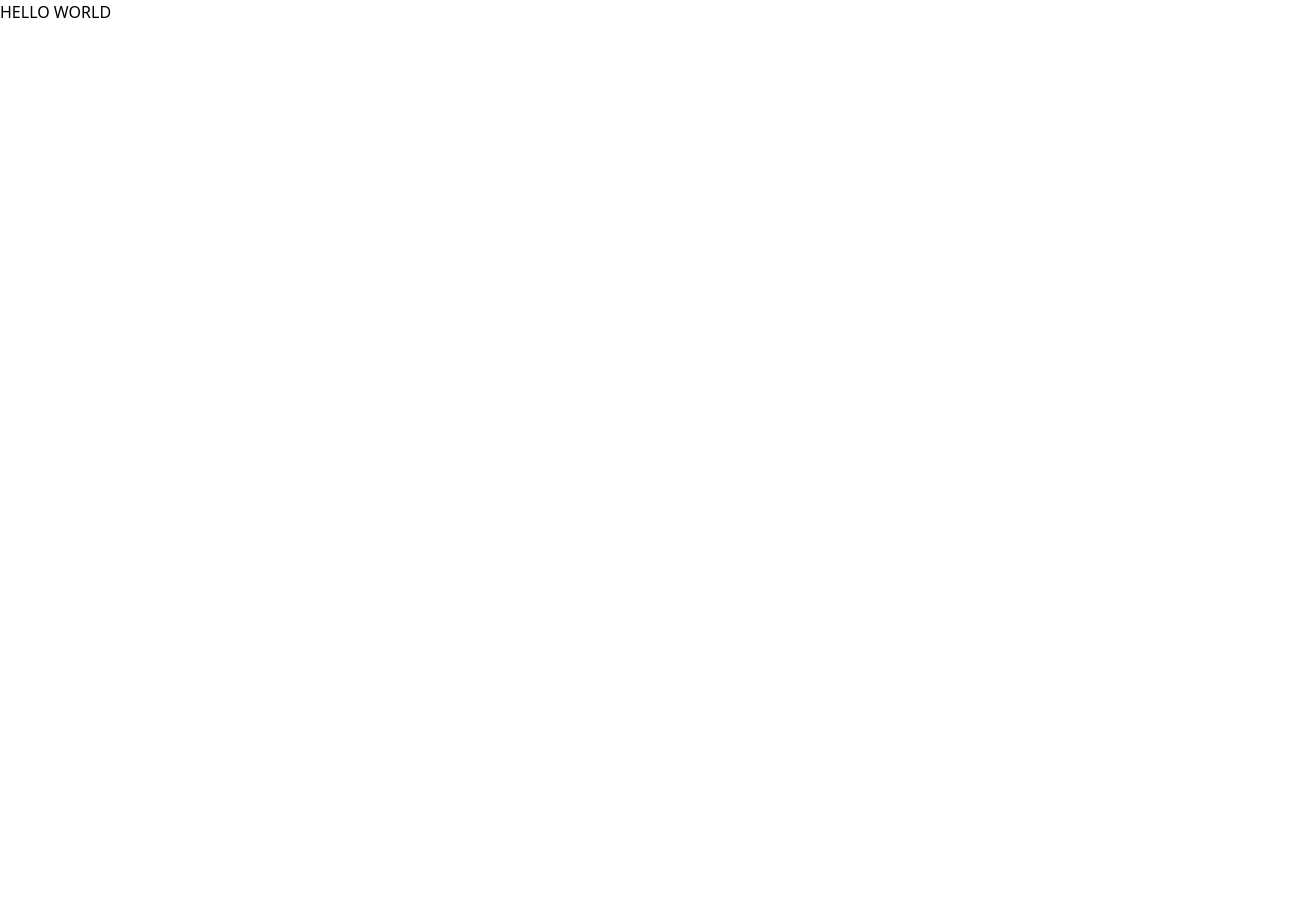
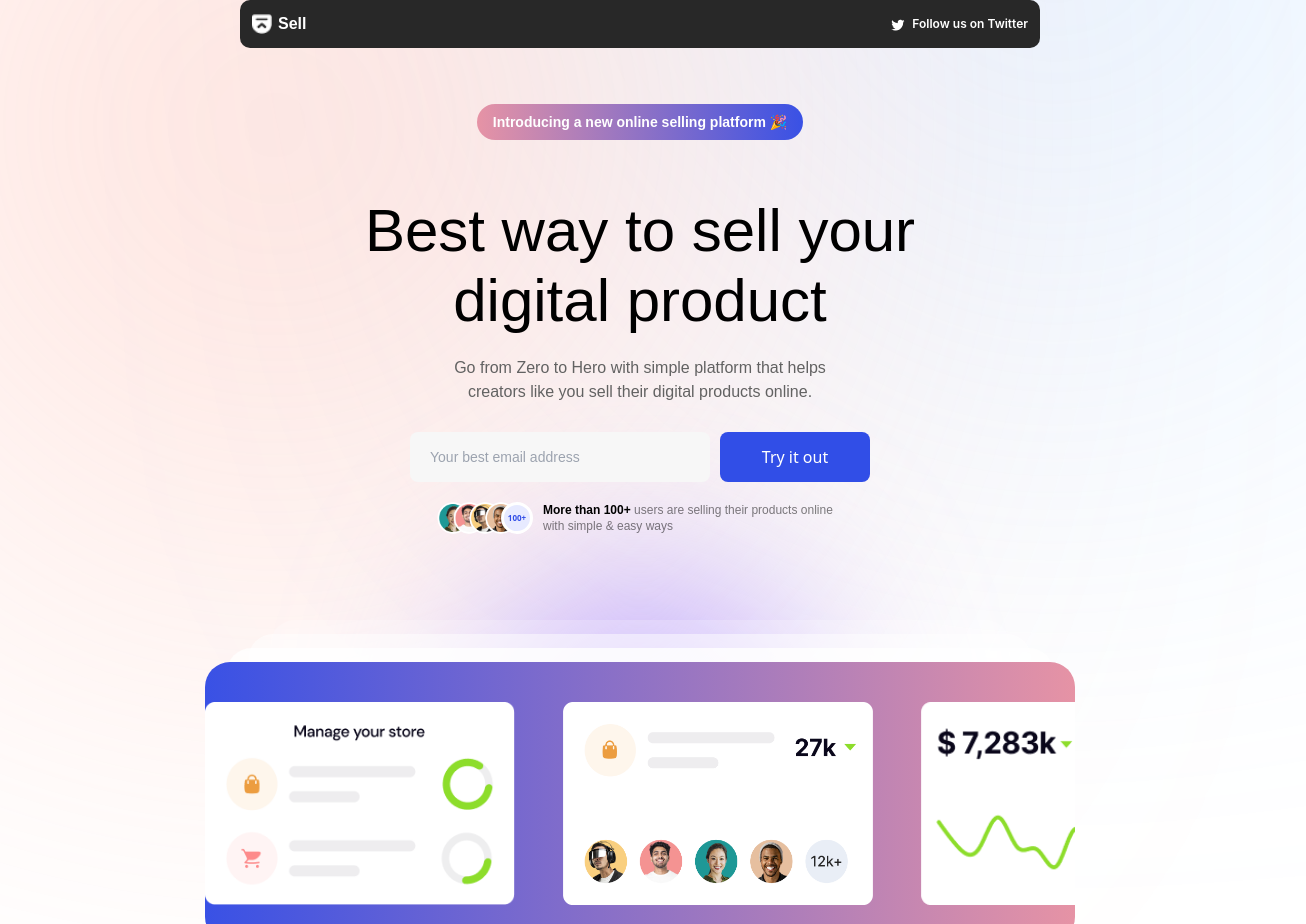
Before and after one commit to AlexDDevv/hackathon-spikes, a React (Vite) app: page / in a window 1280 px wide. Shown: the top 924 px of the page, 1306 px wide, since content can reach past the window. Before the commit the page ends 800 px from the top, so only its background shows below. Built offline with nearby package versions, Linux system fonts and the light colour scheme.

Commit message:
Create App and call others components

```diff
--- a/src/App.tsx
+++ b/src/App.tsx
@@ -1,6 +1,89 @@
+import Header from "./components/Header"
+import Form from "./components/ui/Form"
+import AvatarCircles from "./components/ui/AvatarCircle"
+import Slider from "./components/ui/slider/Slider"
+import data from "./data/data.json"
+import Features from "./components/ui/Features"
+import arrow from "./assets/img/arrow.png"
+import Card from "./components/ui/Card"
+import Footer from "./components/Footer"
+
 function App() {
+    const avatarUrls = [
+        "/img/avatars/avatar1.png",
+        "/img/avatars/avatar2.png",
+        "/img/avatars/avatar3.png",
+        "/img/avatars/avatar4.png"
+    ]
+
     return (
-        <div>HELLO WORLD</div>
+        <>
+            <div className="bg-grid">
+                <Header />
+                <main className="mb-14">
+                    <section className="flex flex-col items-center text-center mb-32">
+                        <button className="font-bodyFont font-bold text-sm rounded-full py-2 px-4 bg-gradient-to-l from-[#3951E5] to-[#E693A5] text-white mb-14">Introducing a new online selling platform 🎉</button>
+                        <div className="max-w-[700px] my-0 mx-auto mb-7">
+                            <h1 className="font-titleFont text-6xl leading-[70px] mb-5">Best way to sell your digital product</h1>
+                            <p className="font-bodyFont font-medium text-[#626262] max-w-[400px] my-0 mx-auto">Go from Zero to Hero with simple platform that helps creators like you sell their digital products online.</p>
+                        </div>
+                        <Form
+                            content={"Try it out"}
+                        />
+                        <div className="flex items-center gap-[10px]">
+                            <AvatarCircles
+                                avatarUrls={avatarUrls}
+                                numPeople={100}
+                            />
+                            <p className="max-w-[300px] my-0 mx-auto text-left text-black/50 font-bodyFont font-medium text-xs"><span className="text-black font-bold">More than 100+</span> users are selling their products online with simple & easy ways</p>
+                        </div>
+                        <div className="bg-[#92C4FE] w-[450px] h-[450px] rounded-full absolute right-0 top-[-300px] blur-[300px] -z-[500]"></div>
+                        <div className="bg-[#FEA492] w-[550px] h-[550px] rounded-full absolute -z-[500] left-0 top-[-150px] blur-[300px]"></div>
+                    </section>
+                    <section className="w-[68%] my-0 mx-auto relative">
+                        <Slider />
+                        <div className="absolute top-[45%] left-1/2 transform -translate-x-1/2 -translate-y-1/2 h-full w-[95%] rounded-[25px] bg-white/80 -z-30"></div>
+                        <div className="absolute top-[40%] left-1/2 transform -translate-x-1/2 -translate-y-1/2 h-full w-[90%] rounded-[25px] bg-white/50 -z-40"></div>
+                        <div className="absolute top-[35%] left-1/2 transform -translate-x-1/2 -translate-y-1/2 h-full w-[85%] rounded-[25px] bg-white/20 -z-50"></div>
+                        <div className="bg-[#AE92FE] w-[300px] h-[300px] rounded-full absolute top-[30%] left-1/2 transform -translate-x-1/2 -translate-y-1/2 blur-[100px] -z-[500]"></div>
+                    </section>
+                    <section className="mb-20 pl-[230px]">
+                        <h2 className="font-titleFont text-black text-4xl mb-[50px]">Features</h2>
+                        <div className="flex items-end gap-[120px]">
+                            <div className="grid grid-cols-2 grid-rows-2 gap-16">
+                                {data.features.map((feature, i) => (
+                                    <Features
+                                        key={i}
+                                        icon={feature.icon}
+                                        title={feature.title}
+                                        text={feature.text}
+                                    />
+                                ))}
+                            </div>
+                            <div className="relative">
+                                <div className="flex items-center justify-center gap-[15px] py-5 px-[30px] bg-[#FDFDFD] rounded-lg shadow border border-black/5 mb-[50px] absolute bottom-[200px] left-[-80px]">
+                                    <div>
+                                        <h3 className="font-bodyFont text-[#314EE7] font-bold text-lg mb-1">Try for free</h3>
+                                        <p className="font-bodyFont text-[#242424] font-semiBold text-sm">*No credit card required</p>
+                                    </div>
+                                    <div className="h-[60px] w-[60px] bg-[#314EE7] rounded-full flex items-center justify-center">
+                                        <img src={arrow} alt="" className="" />
+                                    </div>
+                                </div>
+                                <Card />
+                            </div>
+                        </div>
+                    </section>
+                    <section className="bg-white w-[68%] mt-0 mx-auto text-center rounded-3xl mb-20 py-[55px] px-[50px] flex flex-col items-center">
+                        <h3 className="font-titleFont text-4xl leading-[50px] mb-[30px]">Be the first to know about new features, special offers, and more.</h3>
+                        <Form
+                            content={"Join waitlist"}
+                        />
+                    </section>
+                </main>
+                <Footer />
+            </div>
+        </>
     )
 }
 
```
